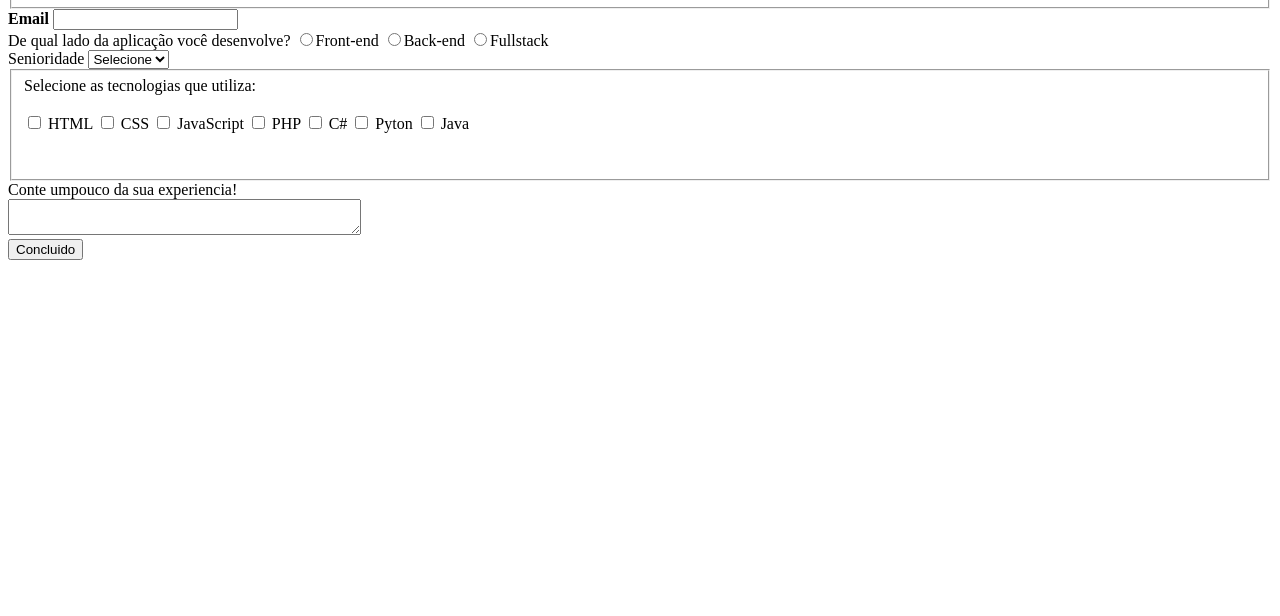
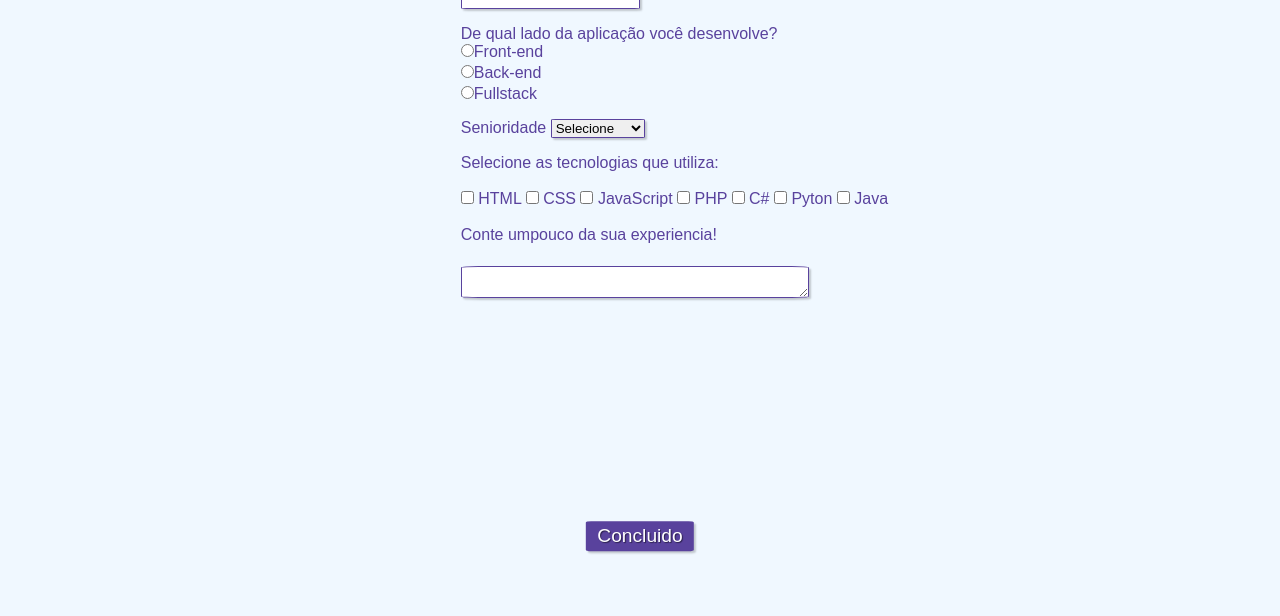
Before and after one commit to heitorbbtc/formulario, a plain HTML site: page Formulario/index.html in a window 1280 px wide. Shown: the part 184-800 px from the top of the page. Drawn offline with Linux system fonts and the light colour scheme.

Commit message:
Formulario

```diff
--- a/formulario.html/index.html
+++ b/Formulario/index.html
@@ -3,7 +3,7 @@
 <head>
     <meta charset="UTF-8">
     <meta name="viewport" content="width=device-width, initial-scale=1.0">
-    <link rel="stylesheet" type="text/css" href="formulrio.css" media="screen">
+    <link rel="stylesheet" type="text/css" href="formulario.css" media="screen">
     <title>Cadastro</title>
 </head>
 
```
Also changed, not shown: Formulario/formulario.css (renamed from formulario.html/formulario.css).
